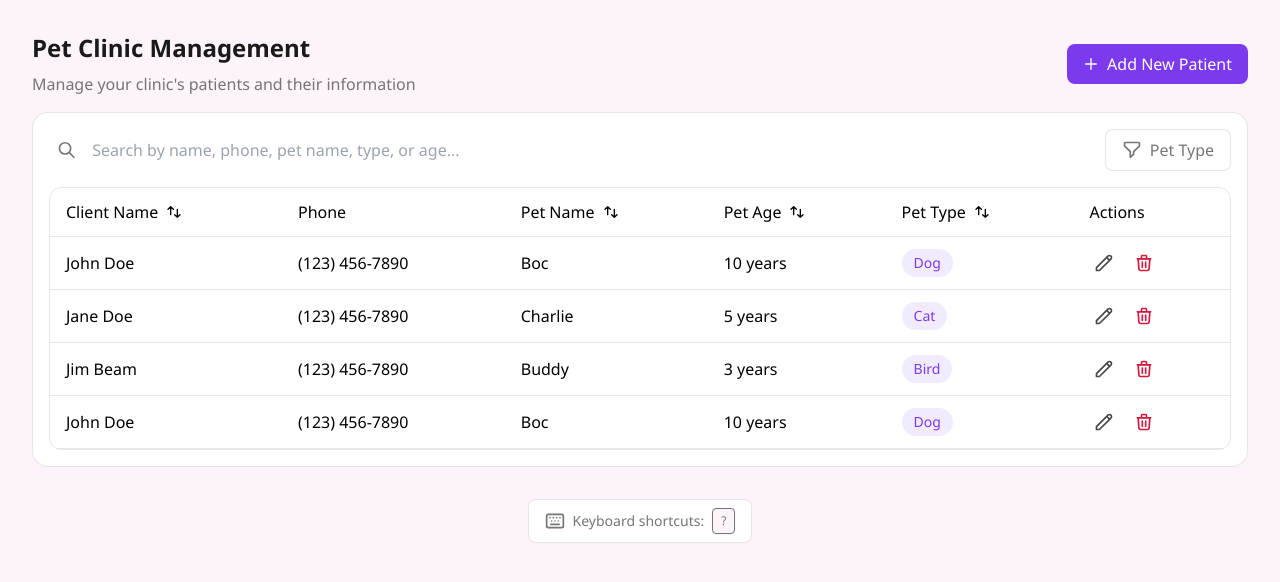
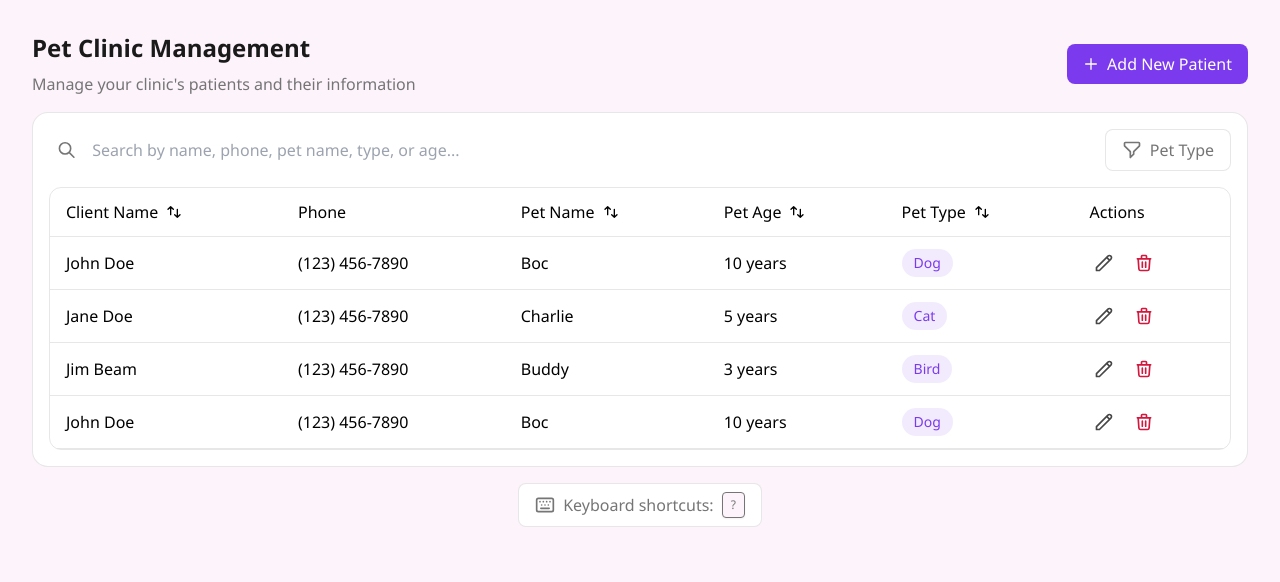
Before and after one commit to michael-lugashi/pet-clinic, a Next.js app: page / in a window 1280 px wide. Shown: the top 582 px of the page. Built offline with nearby package versions, Linux system fonts and the light colour scheme.

Commit message:
extract keyboard shortcuts hint component

```diff
--- /dev/null
+++ b/components/keyboard-shortcuts-hint.tsx
@@ -0,0 +1,17 @@
+import Keyboard from "svg/Keyboard";
+
+const KeyboardShortcutsHint = () => {
+  return (
+    <div className="flex justify-center">
+      <div className="flex items-center gap-2 px-4 py-2 bg-white rounded-lg border border-black/10 text-gray text-md">
+        <Keyboard className="h-5 w-5" />
+        <span>Keyboard shortcuts:</span>
+        <kbd className="px-2 py-1 text-xs font-mono bg-light-purple border border-purple/20 rounded shadow-sm">
+          ?
+        </kbd>
+      </div>
+    </div>
+  );
+};
+
+export default KeyboardShortcutsHint;
--- a/components/pet-clinic-dashboard.tsx
+++ b/components/pet-clinic-dashboard.tsx
@@ -1,8 +1,8 @@
 import Plus from "svg/Plus";
 import Edit from "svg/Edit";
 import Delete from "svg/Delete";
-import Keyboard from "svg/Keyboard";
 import Header from "./header";
+import KeyboardShortcutsHint from "./keyboard-shortcuts-hint";
 import Table, { TableRef } from "./table/table";
 import { useQuery, useMutation, useQueryClient } from "@tanstack/react-query";
 import { Patient, PetType } from "@/lib/interfaces";
@@ -342,15 +342,7 @@ export const PetClinicDashboard = () => {
               <div className="p-4 text-center text-gray">No patients match this search</div>
             )}
           </Card>
-          <div className="mt-4 flex justify-center">
-            <div className="flex items-center gap-2 px-4 py-2 bg-white rounded-lg border border-black/10 text-gray text-sm">
-              <Keyboard className="h-5 w-5" />
-              <span>Keyboard shortcuts:</span>
-              <kbd className="px-2 py-1 text-xs font-mono bg-light-purple border border-purple/20 rounded shadow-sm">
-                ?
-              </kbd>
-            </div>
-          </div>
+          <KeyboardShortcutsHint />
         </div>
       </div>
 
```
